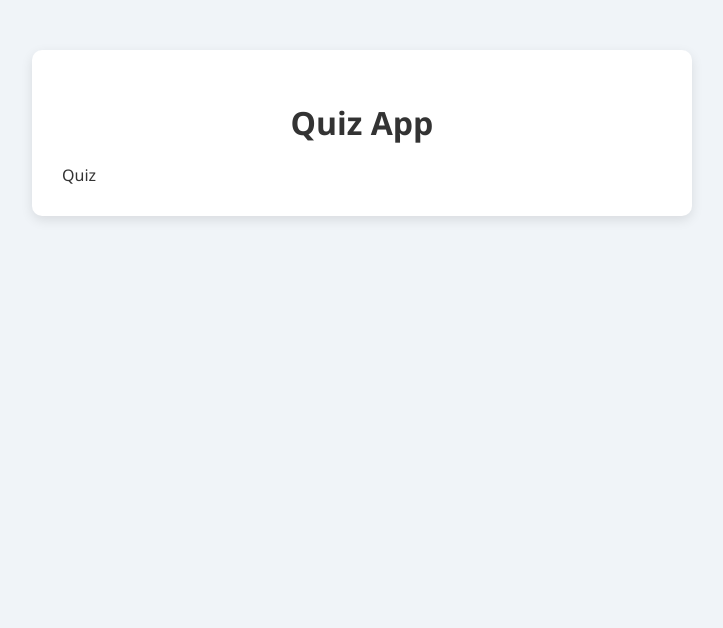
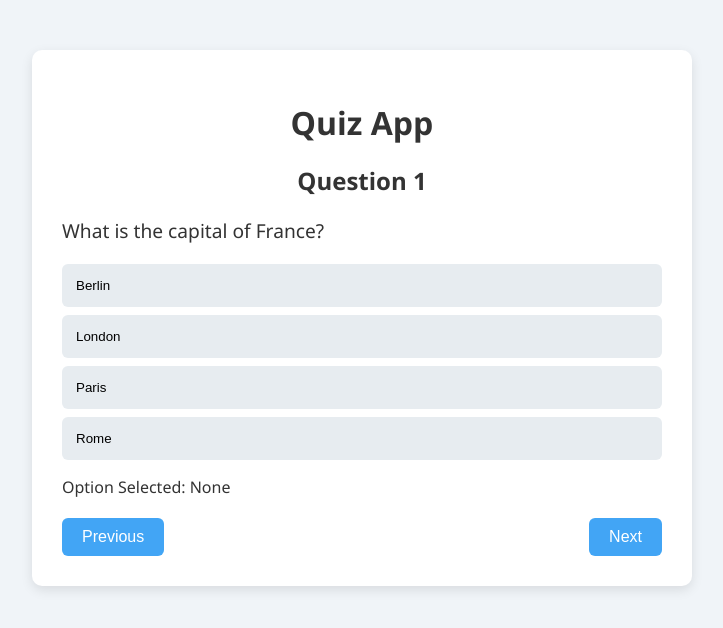
Before and after one commit to harzan7/quiz-app, a React (Vite) app: page / in a window 1280 px wide. Shown: the top 628 px of the page, without its empty margins (278-1001 px from the left). Built offline with nearby package versions, Linux system fonts and the light colour scheme.

Commit message:
Add initial layout for the quiz questions.

```diff
--- a/src/components/quiz.jsx
+++ b/src/components/quiz.jsx
@@ -22,7 +22,31 @@ function Quiz() {
             answer: "JavaScript XML",
         },
     ]
-    return <div>Quiz</div>
+
+    var optionSelected = "None";
+
+    function handleSelectOption(option) {
+        console.log(option)
+        optionSelected = option;
+    }
+
+    return (
+        <div>
+            <h2>Question 1</h2>
+            <p className={'question'}>{questionBank[0].question}</p>
+
+            {questionBank[0].options.map( (option) => (
+                <button className={'option'} onClick={() => handleSelectOption(option)}>{option}</button>
+            ))}
+
+            <p>Option Selected: {optionSelected}</p>
+
+            <div className={'nav-buttons'}>
+                <button>Previous</button>
+                <button>Next</button>
+            </div>
+        </div>
+    )
 }
 
 export default Quiz;
```
